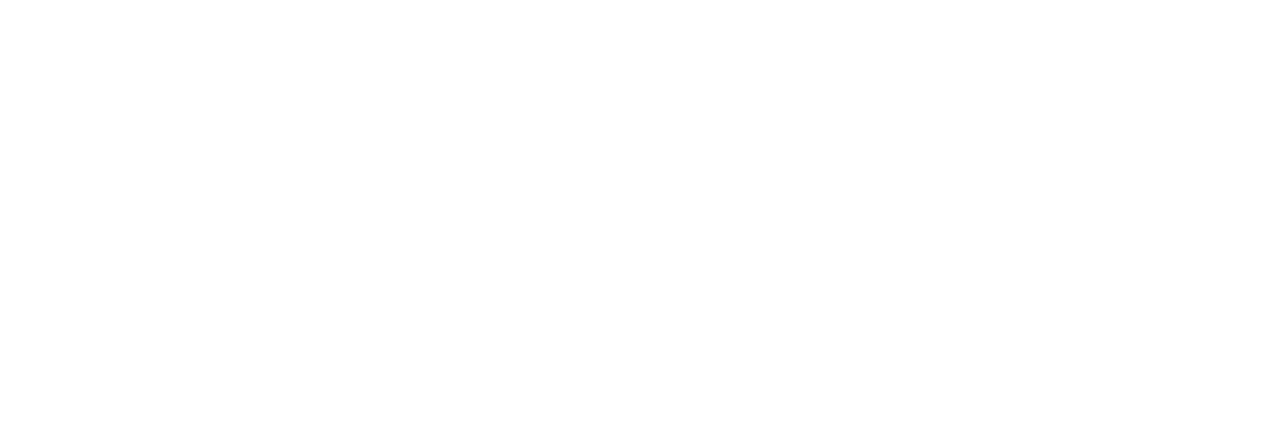
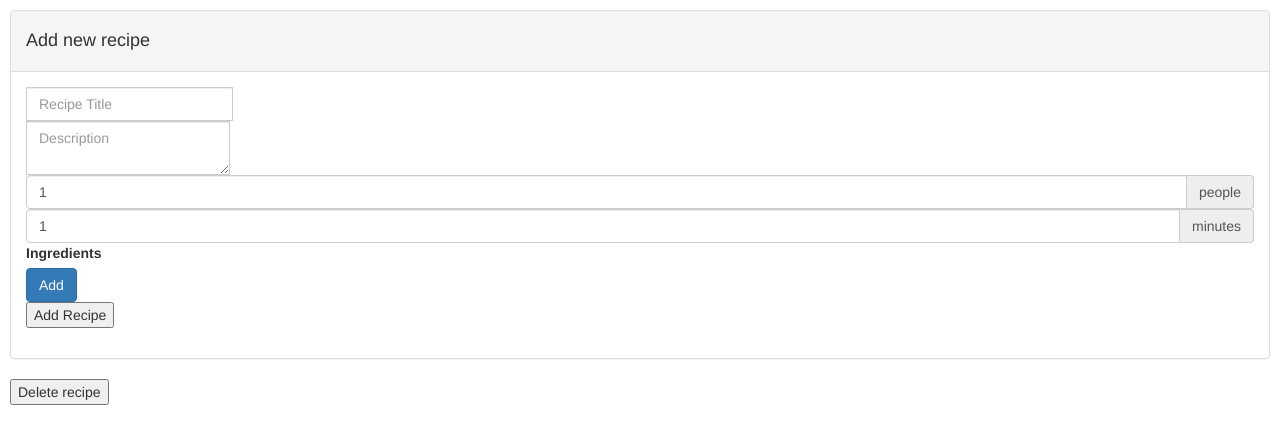
Before and after one commit to divijshrivastava/RecipeApp, an Angular app: page /newRecipe in a window 1280 px wide. Before the commit this address led to /. Shown: the top 444 px of the page. Built offline with nearby package versions, Linux system fonts and the light colour scheme.

Commit message:
Moved add-recipe form to different page. Commit 6.3

```diff
--- a/src/app/app.module.ts
+++ b/src/app/app.module.ts
@@ -33,6 +33,10 @@
         path: '', // used for redirection, when user doesn't enter any path.
         redirectTo: 'recipes',
         pathMatch: 'full'
+      },
+      {
+        path: 'newRecipe',
+        component: EditNewRecipeComponent
       }
 
     ])
--- a/src/app/components/edit-new-recipe/edit-new-recipe.component.css
+++ b/src/app/components/edit-new-recipe/edit-new-recipe.component.css
@@ -0,0 +1,3 @@
+.ingredient {
+  font-weight: 100%;
+}
--- a/src/app/components/edit-new-recipe/edit-new-recipe.component.html
+++ b/src/app/components/edit-new-recipe/edit-new-recipe.component.html
@@ -1,3 +1,44 @@
-<p>
-  edit-new-recipe works!
-</p>
+<div style="clear:both">
+  <div class="newrecipe panel panel-default">
+    <div class="panel-heading">
+      <h4>Add new recipe</h4>
+    </div>
+    <div class="panel-body">
+      <div class="input-group">
+        <input type="text" [(ngModel)]="recipe_in_progress.title" class="form-control" name="title" placeholder="Recipe Title" />
+      </div>
+      <div class="input-group">
+        <textarea row="5" [(ngModel)]="recipe_in_progress.description" class="form-control" placeholder="Description" name="description"></textarea>
+      </div>
+      <div class="input-group">
+        <input type="text" [(ngModel)]="recipe_in_progress.feeds_this_many" class="form-control" placeholder="Feeds this many" name="feeds_this_many"
+        />
+        <span class="input-group-addon">people</span>
+      </div>
+      <div class="input-group">
+        <input type="text" [(ngModel)]="recipe_in_progress.preparation_time" class="form-control" placeholder="Time taken to prepare"
+          name="preparation_time" />
+        <span class="input-group-addon">minutes</span>
+      </div>
+      <div class="form-group">
+        <label >Ingredients </label>
+      <div class="ingredient" *ngFor="let ingredient of recipe_in_progress.ingredients, let i=index">
+        <input style="width:40%" type="text" [(ngModel)]='recipe_in_progress.ingredients[i].ingredient' placeholder="Ingredient">
+        <input type="text" [(ngModel)]='recipe_in_progress.ingredients[i].measure' placeholder="How much?">
+        <a (click)="removeIngredient(i)" style="font-weight: 80%; margin: 10px">Remove</a>
+      </div>
+
+      <div>
+        <div class="btn btn-primary" (click)="addNewIngredient()">Add</div>
+      </div>
+      <div class="input-group">
+        <input type="button" value="Add Recipe" (click)="addRecipeClicked()" />
+      </div>
+      </div>
+    </div>
+  </div>
+</div>
+
+<div>
+  <button class="input-group" (click)="removeRecipe()">Delete recipe</button>
+</div>
--- a/src/app/components/edit-new-recipe/edit-new-recipe.component.ts
+++ b/src/app/components/edit-new-recipe/edit-new-recipe.component.ts
@@ -1,4 +1,5 @@
 import { Component, OnInit } from '@angular/core';
+import { Recipe } from '../../model/recipe';
 
 @Component({
   selector: 'app-edit-new-recipe',
@@ -7,9 +8,29 @@
 })
 export class EditNewRecipeComponent implements OnInit {
 
-  constructor() { }
+  recipe_in_progress: Recipe;
+  constructor() {
+    this.recipe_in_progress = new Recipe(1, '', '', 1, 1, null, null, null, null);
+  }
 
   ngOnInit() {
   }
 
+  addRecipeClicked() {
+    console.log('Add recipe clicked');
+  }
+
+  addNewIngredient() {
+    if (!this.recipe_in_progress.ingredients) {
+      this.recipe_in_progress.ingredients = [{ ingredient: null, measure: null }];
+    } else {
+      this.recipe_in_progress.ingredients.push({ ingredient: null, measure: null });
+    }
+  }
+
+  removeIngredient(ingredient_index: number): void {
+    this.recipe_in_progress.ingredients.splice(ingredient_index, 1);
+
+  }
+
 }
--- a/src/app/components/recipe-list/recipe-list.component.html
+++ b/src/app/components/recipe-list/recipe-list.component.html
@@ -1,38 +1,6 @@
 <h1 [ngStyle]="current_styles">These are our recipes.</h1>
-
+<div class="btn btn-primary" (click)="addNewRecipe()" style="float:right">Add New Recipe</div>
 <app-recipe-summary *ngFor="let recipe of recipes"
  [dark_back]="dark_background" [recipe]="recipe" (userClick)="userSelectedRecipe($event)"
 (zoomIn)='zoomClicked($event)'  >  // if zoomIn event is fired.
 </app-recipe-summary>
-<div style="clear:both">
-  <div class="newrecipe panel panel-default">
-    <div class="panel-heading">
-      <h4>Add new recipe</h4>
-    </div>
-    <div class="panel-body">
-      <div class="input-group">
-        <input type="text" [(ngModel)]="recipe_in_progress.title" class="form-control" name="title" placeholder="Recipe Title" />
-      </div>
-      <div class="input-group">
-        <textarea row="5" [(ngModel)]="recipe_in_progress.description" class="form-control" placeholder="Description" name="description"></textarea>
-      </div>
-      <div class="input-group">
-        <input type="text" [(ngModel)]="recipe_in_progress.feeds_this_many" class="form-control" placeholder="Feeds this many" name="feeds_this_many"
-        />
-        <span class="input-group-addon">people</span>
-      </div>
-      <div class="input-group">
-        <input type="text" [(ngModel)]="recipe_in_progress.preparation_time" class="form-control" placeholder="Time taken to prepare"
-          name="preparation_time" />
-        <span class="input-group-addon">minutes</span>
-      </div>
-      <div class="input-group">
-        <input type="button" value="Add Recipe" (click)="addRecipeClicked()" />
-      </div>
-    </div>
-  </div>
-</div>
-
-<div>
-  <button class="input-group" (click)="removeRecipe()">Delete recipe</button>
-</div>
--- a/src/app/components/recipe-list/recipe-list.component.ts
+++ b/src/app/components/recipe-list/recipe-list.component.ts
@@ -135,4 +135,8 @@
 
   }
 
+  public addNewRecipe(): void {
+    this.router.navigateByUrl('newRecipe');
+  }
+
 }
```
